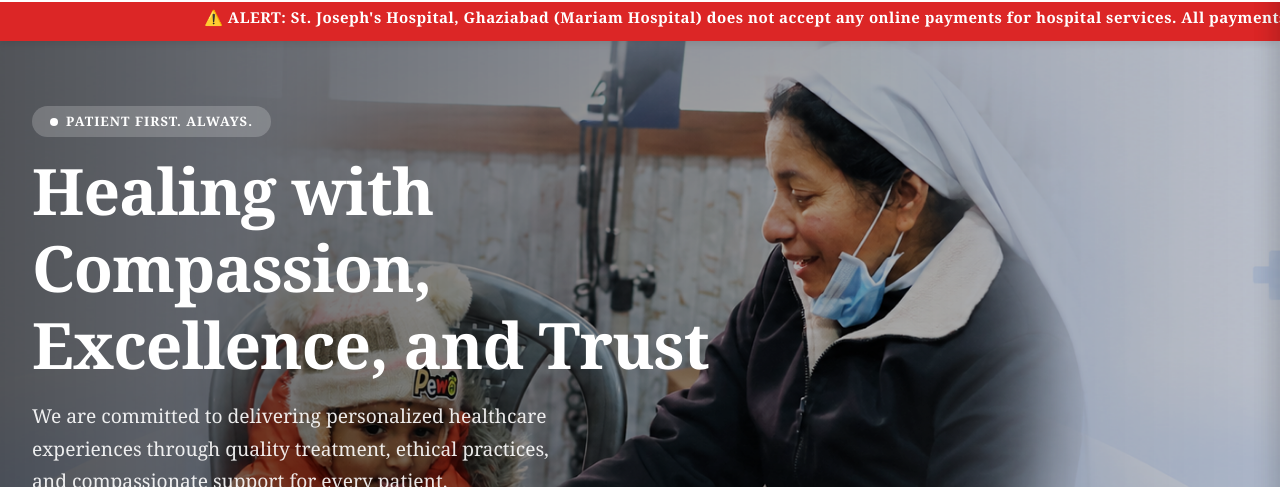
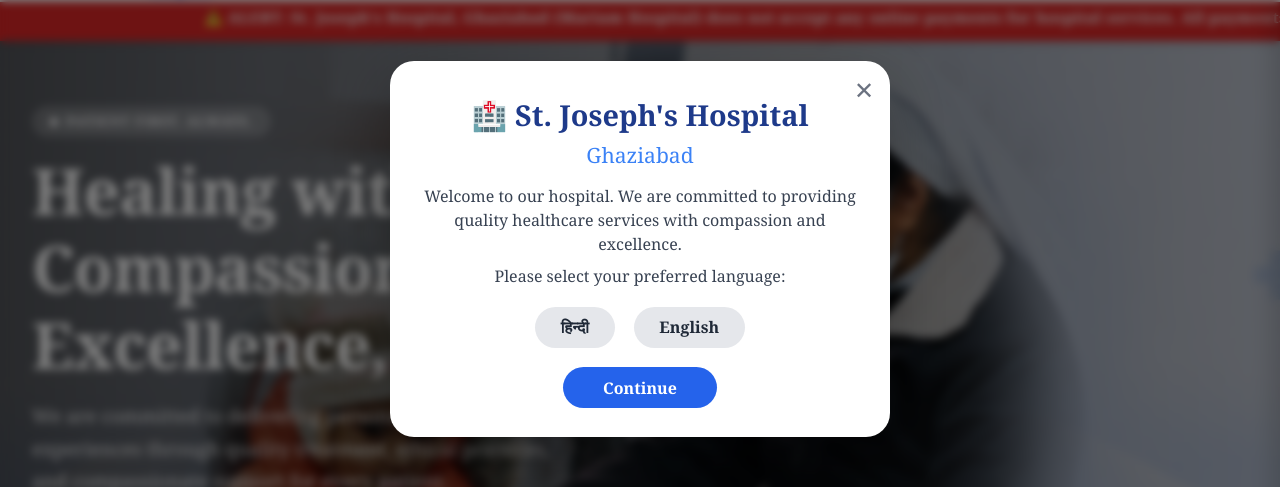
Before and after one commit to stjosephhospitalgzb/STHOSPITALFRONTEND, a React (Vite) app: page / in a window 1280 px wide. Shown: the part 151-638 px from the top of the page. Built offline with nearby package versions, Linux system fonts and the light colour scheme; no server answers.

Commit message:
Resolve merge cos

```diff
--- a/src/App.jsx
+++ b/src/App.jsx
@@ -19,6 +19,7 @@
 import TpaService from "./Pages/Tpa.jsx";
 import Chatbot from "./components/Chatbot";
 import ParamedicalGalleryManager from "./components/ParamedicalGalleryManager.jsx";
+import WelcomePopup from "./components/WelcomePopup.jsx";
 
 // ==================== CORRECTED PHONE NUMBERS ====================
 // Ambulance numbers (as used in ContactUs page)
@@ -107,6 +108,7 @@
 
   return (
     <BrowserRouter>
+     <WelcomePopup />
       <Navbar />
       <Routes>
         <Route path="/" element={<Home />} />
--- a/src/api.js
+++ b/src/api.js
@@ -1,6 +1,6 @@
 import axios from 'axios';
 
-const API = axios.create({ baseURL: 'https://sthospitalbackend.onrender.com/api' });
+const API = axios.create({ baseURL: 'http://localhost:5000/api' });
 
 API.interceptors.request.use((req) => {
   const token = localStorage.getItem('adminToken');
--- /dev/null
+++ b/src/components/WelcomePopup.jsx
@@ -0,0 +1,175 @@
+import React, { useState, useEffect } from 'react';
+
+// ---- Style objects (inline) ----
+const overlayStyle = {
+  position: 'fixed',
+  top: 0,
+  left: 0,
+  width: '100%',
+  height: '100%',
+  background: 'rgba(0, 0, 0, 0.5)',
+  backdropFilter: 'blur(4px)',
+  display: 'flex',
+  alignItems: 'center',
+  justifyContent: 'center',
+  zIndex: 9999,
+  opacity: 0,                     // start hidden
+  transition: 'opacity 0.3s ease',
+};
+
+const overlayVisible = {
+  ...overlayStyle,
+  opacity: 1,
+};
+
+const cardStyle = {
+  background: '#ffffff',
+  borderRadius: '24px',
+  maxWidth: '500px',
+  width: '90%',
+  padding: '2rem 2rem 1.8rem',
+  boxShadow: '0 20px 60px rgba(0,0,0,0.3)',
+  position: 'relative',
+  textAlign: 'center',
+  transform: 'scale(0.95)',
+  transition: 'transform 0.3s ease',
+};
+
+const cardVisible = {
+  ...cardStyle,
+  transform: 'scale(1)',
+};
+
+const closeBtnStyle = {
+  position: 'absolute',
+  top: '12px',
+  right: '16px',
+  background: 'none',
+  border: 'none',
+  fontSize: '1.5rem',
+  cursor: 'pointer',
+  color: '#6b7280',
+  transition: '0.2s',
+};
+
+const titleStyle = {
+  color: '#1e3a8a',
+  fontSize: '1.8rem',
+  marginBottom: '0.2rem',
+};
+
+const subtitleStyle = {
+  color: '#3b82f6',
+  fontWeight: '400',
+  marginTop: 0,
+  marginBottom: '0.8rem',
+};
+
+const textStyle = {
+  color: '#374151',
+  fontSize: '1rem',
+  lineHeight: '1.5',
+  margin: '0.5rem 0',
+};
+
+const buttonGroupStyle = {
+  display: 'flex',
+  justifyContent: 'center',
+  gap: '1.2rem',
+  margin: '1.2rem 0',
+};
+
+const langBtnStyle = {
+  padding: '0.6rem 1.6rem',
+  border: 'none',
+  borderRadius: '40px',
+  fontWeight: '600',
+  fontSize: '1rem',
+  cursor: 'pointer',
+  background: '#e5e7eb',
+  color: '#1f2937',
+  transition: '0.2s',
+};
+
+const continueBtnStyle = {
+  padding: '0.6rem 2.5rem',
+  border: 'none',
+  borderRadius: '40px',
+  fontWeight: '600',
+  fontSize: '1rem',
+  cursor: 'pointer',
+  background: '#2563eb',
+  color: 'white',
+  transition: '0.2s',
+};
+
+const WelcomePopup = () => {
+  const [visible, setVisible] = useState(false);
+
+  useEffect(() => {
+    const hasSeen = localStorage.getItem('welcomePopupSeen');
+    if (!hasSeen) {
+      // small delay to trigger the fade-in animation
+      setTimeout(() => setVisible(true), 50);
+    }
+  }, []);
+
+  const handleClose = () => {
+    setVisible(false);
+    localStorage.setItem('welcomePopupSeen', 'true');
+  };
+
+  const handleLanguageSelect = (lang) => {
+    localStorage.setItem('preferredLanguage', lang);
+    handleClose();
+  };
+
+  if (!visible) return null; // don't render anything if hidden
+
+  return (
+    <div style={overlayVisible} onClick={handleClose}>
+      <div style={cardVisible} onClick={(e) => e.stopPropagation()}>
+        <button style={closeBtnStyle} onClick={handleClose}>✕</button>
+        <div>
+          <h2 style={titleStyle}>🏥 St. Joseph's Hospital</h2>
+          <h3 style={subtitleStyle}>Ghaziabad</h3>
+          <p style={textStyle}>
+            Welcome to our hospital. We are committed to providing quality healthcare
+            services with compassion and excellence.
+          </p>
+          <p style={{ ...textStyle, fontWeight: '500' }}>
+            Please select your preferred language:
+          </p>
+          <div style={buttonGroupStyle}>
+            <button
+              style={langBtnStyle}
+              onMouseEnter={(e) => e.target.style.background = '#d1d5db'}
+              onMouseLeave={(e) => e.target.style.background = '#e5e7eb'}
+              onClick={() => handleLanguageSelect('hi')}
+            >
+              हिन्दी
+            </button>
+            <button
+              style={langBtnStyle}
+              onMouseEnter={(e) => e.target.style.background = '#d1d5db'}
+              onMouseLeave={(e) => e.target.style.background = '#e5e7eb'}
+              onClick={() => handleLanguageSelect('en')}
+            >
+              English
+            </button>
+          </div>
+          <button
+            style={continueBtnStyle}
+            onMouseEnter={(e) => e.target.style.background = '#1d4ed8'}
+            onMouseLeave={(e) => e.target.style.background = '#2563eb'}
+            onClick={handleClose}
+          >
+            Continue
+          </button>
+        </div>
+      </div>
+    </div>
+  );
+};
+
+export default WelcomePopup;
```
